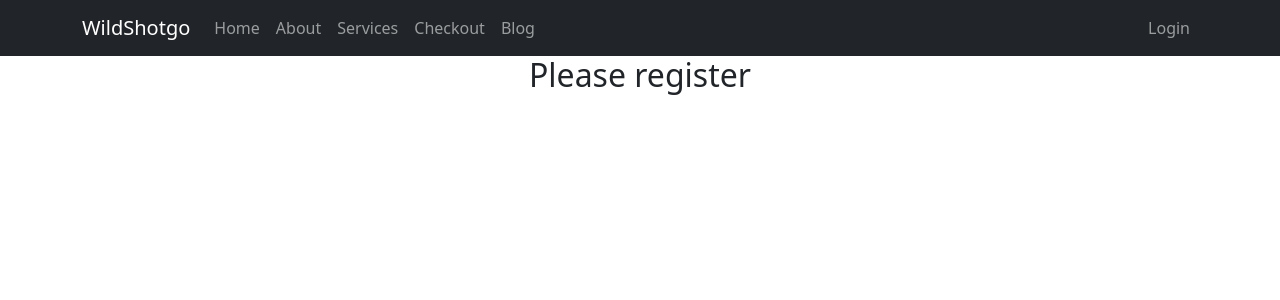
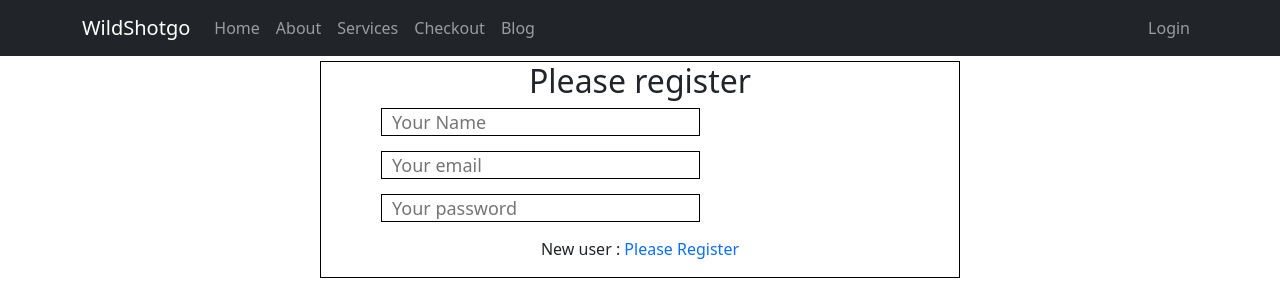
Before and after one commit to NazmulAlamShawon/wild-shot-go, a React (Create React App) app: page /register in a window 1280 px wide. Shown: the top 300 px of the page. Built offline with nearby package versions, Linux system fonts and the light colour scheme.

Commit message:
add a reg form design it

```diff
--- a/src/Pages/Login/Login.js
+++ b/src/Pages/Login/Login.js
@@ -1,7 +1,7 @@
 import React, { useRef } from 'react';
 import Form from 'react-bootstrap/Form'
 import Button from 'react-bootstrap/Button'
-import { useNavigate } from 'react-router-dom';
+import { Link, useNavigate } from 'react-router-dom';
 
 
 
@@ -42,7 +42,7 @@ const Login = () => {
                     Submit
                 </Button>
             </Form>
-            <p> New user : <span className='text-primary' onClick={navigateRegister}>Please Register</span></p>
+            <p> New user : <Link  to='/register' className='text-primary pe-auto text-decoration-none' onClick={navigateRegister}>Please Register</Link></p>
 
         </div>
     );
--- /dev/null
+++ b/src/Pages/Login/Register/Register.css
@@ -0,0 +1,19 @@
+.reg-form{
+    margin: 0 auto;
+    width:50%;
+    border: 1px solid black;
+    margin-top: 5px;
+    align-items:center;
+}
+.reg-form input{
+    display:block;
+    width:50%;
+    height:50%;
+    padding-left :10px;
+    font-size: 18px;
+    margin-bottom:15px;
+    border: 1px solid black;
+    margin: mx-auto;
+    margin-left: 60px;
+
+}
--- a/src/Pages/Login/Register/Register.js
+++ b/src/Pages/Login/Register/Register.js
@@ -1,9 +1,25 @@
 import React from 'react';
+import { Link, useNavigate  } from 'react-router-dom';
+import "./Register.css"
+
 
 const Register = () => {
+    const navigateReg = useNavigate();
+    const navigateLogin = event => {
+    navigateReg('/login');
+
+    }
     return (
-        <div>
+        <div className='reg-form'>
             <h2>Please register</h2>
+             <form>
+                <input type="text" name="name" id="" placeholder='Your Name' />
+                  <input type="email" name="name" id="" placeholder='Your email' />
+                  <input type="password" name="password" id="" placeholder='Your password'/>
+             </form>
+             <p> New user : <Link  to='/login' className='text-primary pe-auto text-decoration-none' onClick={navigateLogin}>Please Register</Link></p>
+
+
 
 
         </div>
```
